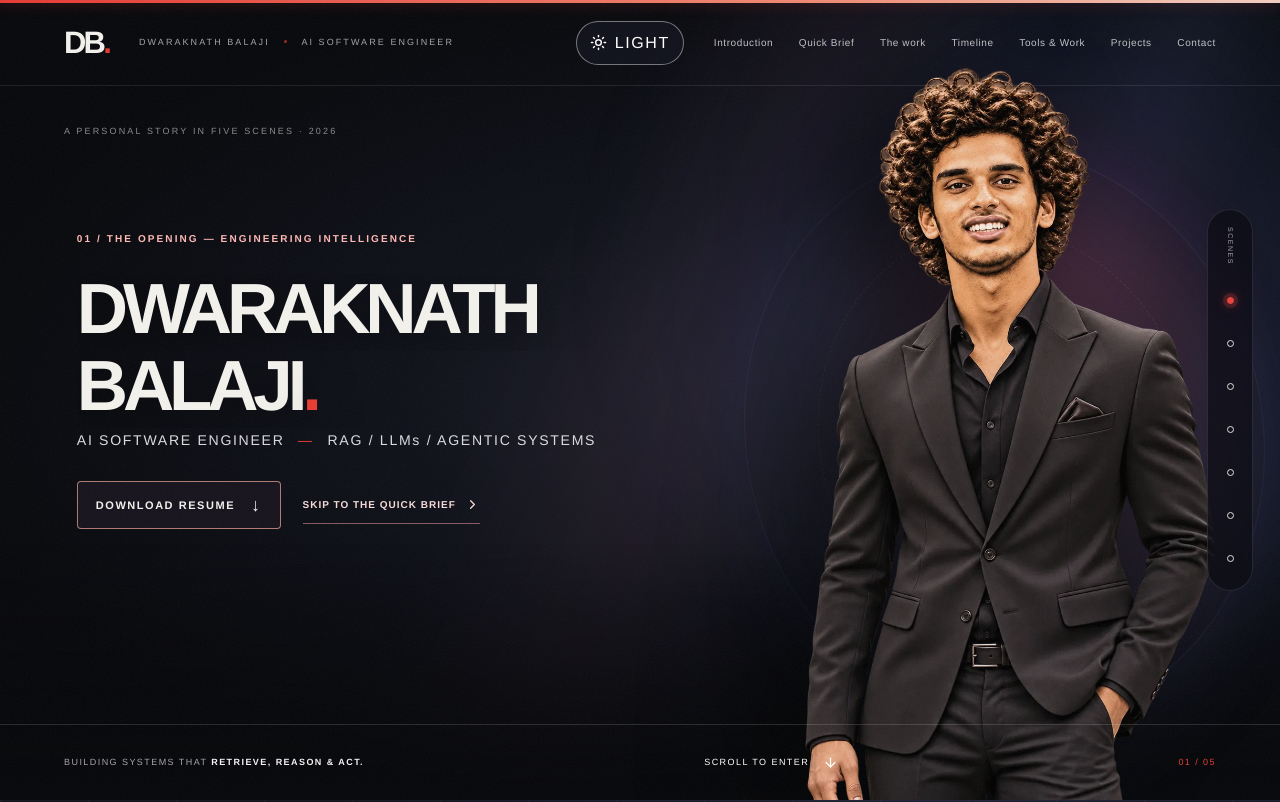
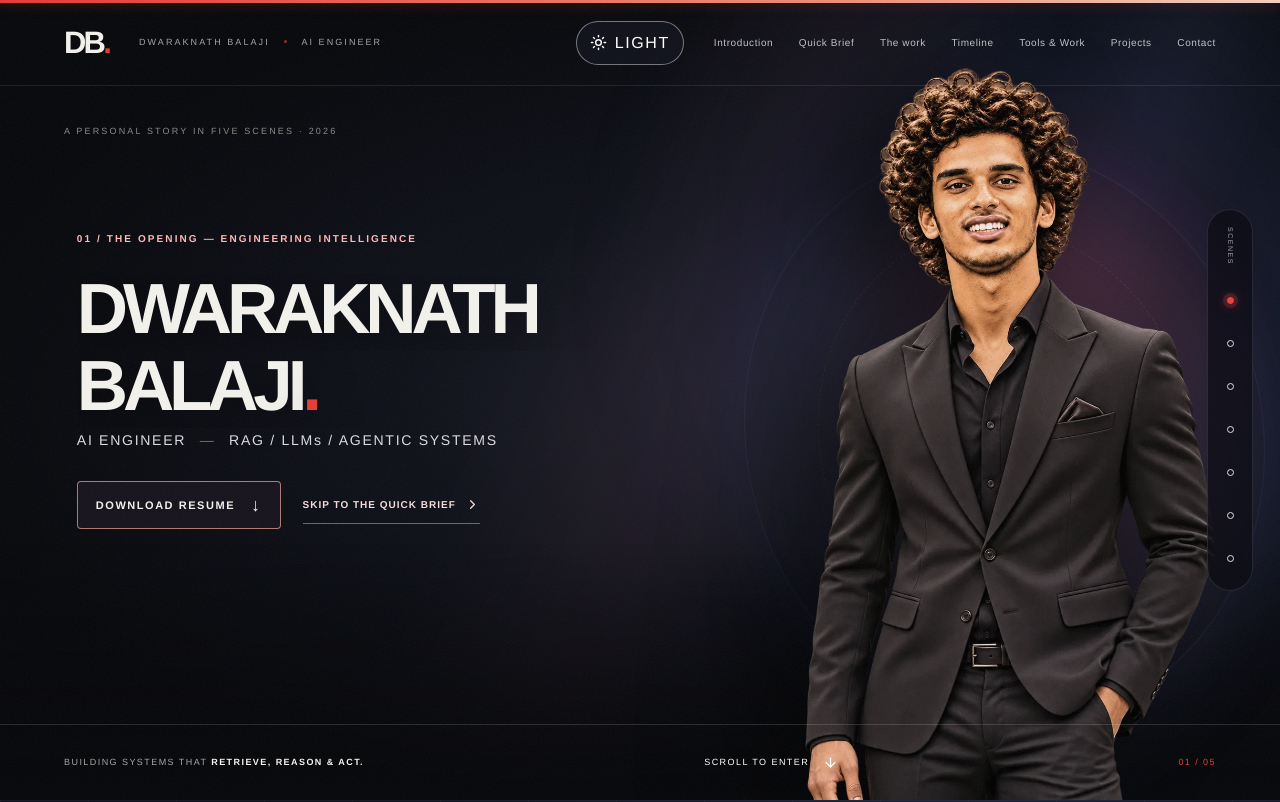
Before and after one commit to Dwaraknath1810/dwaraknath-portfolio, a React (Vite) app: page / in a window 1280 px wide. Shown: the top 802 px of the page. Built offline with nearby package versions, Linux system fonts and the light colour scheme; a web font is replaced by a local one.

Commit message:
ui: update cinematic header and opening title to AI Engineer

```diff
--- a/src/cinematic/CinematicStory.tsx
+++ b/src/cinematic/CinematicStory.tsx
@@ -20,7 +20,7 @@ function StoryHeader({ theme, onToggleTheme }: { theme: Theme; onToggleTheme: ()
   return (
     <header className="film-header">
       <a className="film-monogram" href="#intro" aria-label="Dwaraknath Balaji, home">DB<span>.</span></a>
-      <span className="film-header-label">DWARAKNATH BALAJI <i /> AI SOFTWARE ENGINEER</span>
+      <span className="film-header-label">DWARAKNATH BALAJI <i /> AI ENGINEER</span>
       <button className="film-theme-toggle" type="button" onClick={onToggleTheme} aria-label={`Switch to ${theme === 'dark' ? 'light' : 'dark'} mode`} title={`Switch to ${theme === 'dark' ? 'light' : 'dark'} mode`} aria-pressed={theme === 'light'}>{theme === 'dark' ? <Sun size={17} aria-hidden="true"/> : <Moon size={17} aria-hidden="true"/>}<span>{theme === 'dark' ? 'LIGHT' : 'DARK'}</span></button>
       <button className="film-menu-button" type="button" onClick={() => setMenu(!menu)} aria-expanded={menu} aria-controls="film-nav">MENU <span>{menu ? '−' : '+'}</span></button>
       <nav id="film-nav" className={menu ? 'film-navigation is-open' : 'film-navigation'} aria-label="Portfolio scenes">
@@ -47,7 +47,7 @@ function Entrance() {
       <m.div className="film-entrance-type" style={reduce?undefined:{y:textY,opacity}}>
         <m.p className="film-kicker" initial={reduce?false:{opacity:0,y:18}} animate={{opacity:1,y:0}} transition={{duration:.8}}>01 / THE OPENING — ENGINEERING INTELLIGENCE</m.p>
         <h1><m.span initial={reduce?false:{y:'115%'}} animate={{y:0}} transition={{duration:1.2,ease}}>DWARAKNATH</m.span><m.span className="film-title-second" initial={reduce?false:{y:'115%'}} animate={{y:0}} transition={{duration:1.2,delay:.15,ease}}>BALAJI<span className="film-accent">.</span></m.span></h1>
-        <m.p className="film-entrance-subtitle" initial={reduce?false:{opacity:0,y:15}} animate={{opacity:1,y:0}} transition={{duration:.9,delay:.55}}>AI SOFTWARE ENGINEER <span>—</span> RAG / LLMs / AGENTIC SYSTEMS</m.p>
+        <m.p className="film-entrance-subtitle" initial={reduce?false:{opacity:0,y:15}} animate={{opacity:1,y:0}} transition={{duration:.9,delay:.55}}>AI ENGINEER <span>—</span> RAG / LLMs / AGENTIC SYSTEMS</m.p>
         <div className="film-hero-actions">
         <a className="film-resume-link film-resume-link--hero" href="/Dwaraknath_Balaji_AI_Engineer_Resume.pdf" download="Dwaraknath_Balaji_AI_Engineer_Resume.pdf">DOWNLOAD RESUME <span aria-hidden="true">↓</span></a>
         <a className="film-brief-anchor" href="#snapshot">SKIP TO THE QUICK BRIEF <ChevronRight size={15} aria-hidden="true"/></a>
```
